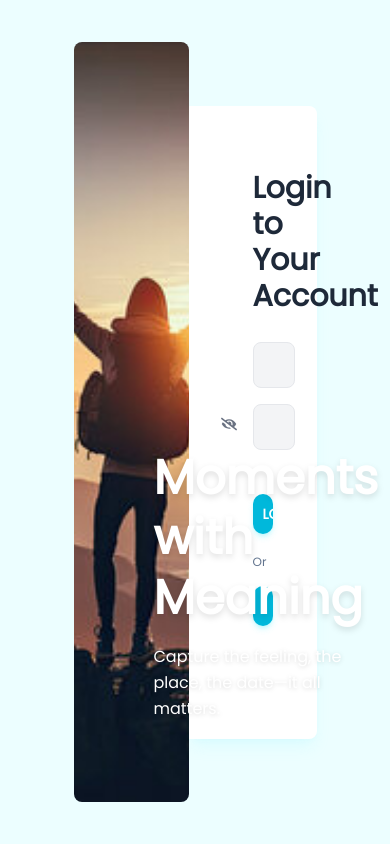
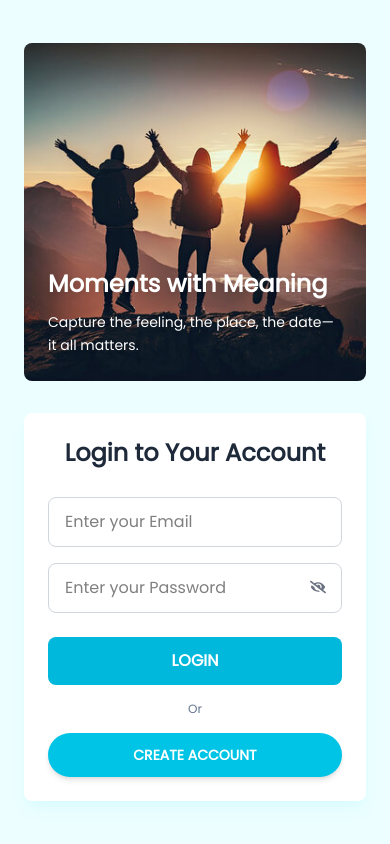
Before and after one commit to TejasBhoite0707/Travel_journel_App, a React (Vite) app in the folder Frontend/: page /login in a window 390 px wide. Built offline with nearby package versions, Linux system fonts and the light colour scheme.

Commit message:
Main Page Login SignUP Responsiveness Done

```diff
--- a/Frontend/src/Pages/Login.jsx
+++ b/Frontend/src/Pages/Login.jsx
@@ -1,10 +1,11 @@
 import React, { useEffect, useState } from 'react'
 import { useNavigate } from 'react-router-dom'
 import bgImage from '../assets/images/bg-image.jpg'
-import {FaEyeSlash,FaEye} from 'react-icons/fa'
+import { FaEyeSlash, FaEye } from 'react-icons/fa'
 import { validateEmail } from '../utils/Helper'
-import toast,{Toaster} from 'react-hot-toast'
+import toast, { Toaster } from 'react-hot-toast'
 import axiosInstance from '../utils/ApiService'
+
 const Login = () => {
   const Taglines = [
     {
@@ -49,58 +50,49 @@ const Login = () => {
     }
   ];
 
-  const navigate=useNavigate();
-  const[index,setIndex]=useState(0);
-  const[showpassword,setShowpassword]=useState(false)
-  const [password,setPassword]=useState("");
-  const [email,setEmail]=useState("");
- // const[error,setError]=useState(null);
-  console.log(password,email);
+  const navigate = useNavigate();
+  const [index, setIndex] = useState(0);
+  const [showpassword, setShowpassword] = useState(false)
+  const [password, setPassword] = useState("");
+  const [email, setEmail] = useState("");
 
-  useEffect(()=>{
-    const interval=setInterval(()=>{
-      setIndex((prev)=>(prev+1)%Taglines.length);
-    },5000);
-    return ()=>clearInterval(interval);
-  },[]);
+  useEffect(() => {
+    const interval = setInterval(() => {
+      setIndex((prev) => (prev + 1) % Taglines.length);
+    }, 5000);
+    return () => clearInterval(interval);
+  }, []);
 
-  const handleLogin=async(e)=>{
+  const handleLogin = async (e) => {
     e.preventDefault();
-if(!validateEmail(email) && !password){
+    if (!validateEmail(email) && !password) {
       toast.error("Please fill all the details");
       return;
     }
-if(!validateEmail(email)){
+    if (!validateEmail(email)) {
       toast.error("plesae Enter Valid Email");
       return;
     }
-if(!password){
+    if (!password) {
       toast.error("Please Enter Password");
       return;
     }
 
     try {
-  const response=await axiosInstance.post('/api/login',{
-    email:email,
-    password:password,
+      const response = await axiosInstance.post('/api/login', {
+        email: email,
+        password: password,
       })
-  console.log(response);
-  if(response.data && response.data.accessTokenLogin){
-    localStorage.setItem("token",response.data.accessTokenLogin)
+      if (response.data && response.data.accessTokenLogin) {
+        localStorage.setItem("token", response.data.accessTokenLogin)
       }
-  const ele=localStorage.getItem("token");
-  console.log(ele);
-
-
       toast.success("Login sucessFully")
       setEmail("");
       setPassword("");
       navigate('/dashboard');
     } catch (error) {
       console.error(error.response.data);
-
     }
-
   }
 
   return (
@@ -111,7 +103,7 @@ try {
         toastOptions={{
           duration: 3000,
           style: {
-      background: '#0f172a', // dark blue
+            background: '#0f172a',
             color: '#fff',
             padding: '14px 20px',
             borderRadius: '10px',
@@ -119,83 +111,84 @@ try {
             boxShadow: '0 4px 14px rgba(0,0,0,0.15)',
           },
           success: {
-      style: {
-        background: '#059669', // teal green
-      },
+            style: { background: '#059669' },
           },
           error: {
-      style: {
-        background: '#dc2626', // red
-      },
+            style: { background: '#dc2626' },
           },
         }}
       />
 
-<div className=' login-ui-box from-cyan-400 to-blue-600 absolute rotate-[30deg] right-[-80px] top-[-100px] blur-2xl opacity-60 animate-pulse' />
+      {/* Background gradient shapes */}
+      <div className='login-ui-box from-cyan-400 to-blue-600 absolute rotate-[30deg] right-[-80px] top-[-100px] blur-2xl opacity-60 animate-pulse' />
       <div className='login-ui-box from-blue-500 to-indigo-600 absolute rotate-[45deg] bottom-[-100px] left-[-80px] blur-2xl opacity-60 animate-pulse' />
 
-      <div className='container h-screen flex items-center justify-center px-20 mx-auto'>
-        <div className='w-2/4 h-[90vh] flex items-end  bg-cover bg-center rounded-lg p-10 z-50' style={{backgroundImage:  `url(${bgImage})`}} >
-          <div className='relative z-10 p-10 text-white'>
-          <h4 className='text-5xl font-bold leading-tight drop-shadow-md '>
+      {/* Container */}
+      <div className='container h-screen flex flex-col lg:flex-row items-center justify-center px-6 lg:px-20 mx-auto gap-8'>
+
+        {/* Left: Background Image + Tagline */}
+        <div className='w-full lg:w-2/4 h-[40vh] lg:h-[90vh] flex items-end bg-cover bg-center rounded-lg p-6 lg:p-10 z-50'
+          style={{ backgroundImage: `url(${bgImage})` }} >
+          <div className='relative z-10 text-white'>
+            <h4 className='text-2xl sm:text-3xl lg:text-5xl font-bold leading-tight drop-shadow-md'>
               {Taglines[index].title}
             </h4>
-    <p className='text-base mt-4 leading-relaxed max-w-md drop-shadow-sm '>
+            <p className='text-sm sm:text-base mt-3 lg:mt-4 leading-relaxed max-w-md drop-shadow-sm'>
               {Taglines[index].description}
             </p>
           </div>
         </div>
-        <div className='w-2/4 h-[75vh] bg-white rounded-r-lg relative p-16 shadow-lg shadow-cyan-200/20'>
+
+        {/* Right: Form */}
+        <div className='w-full lg:w-2/4 h-auto lg:h-[75vh] bg-white rounded-lg lg:rounded-r-lg relative p-6 sm:p-10 lg:p-16 shadow-lg shadow-cyan-200/20'>
           <form onSubmit={handleLogin}>
-    <h4 className='text-3xl font-bold mb-7 text-gray-800'>Login to Your Account</h4>
+            <h4 className='text-2xl sm:text-3xl font-bold mb-7 text-gray-800 text-center lg:text-left'>
+              Login to Your Account
+            </h4>
 
             <input
               type='text'
               value={email}
-      onChange={(e)=>setEmail(e.target.value)}
+              onChange={(e) => setEmail(e.target.value)}
               name='email'
               placeholder='Enter your Email'
-      className='input-box w-full px-4 py-3 mb-4 rounded-lg border border-gray-300 focus:outline-none focus:ring-2 focus:ring-cyan-400 transition-all duration-200'
-    /><br />
+              className='w-full px-4 py-3 mb-4 rounded-lg border border-gray-300 focus:outline-none focus:ring-2 focus:ring-cyan-400 transition-all duration-200'
+            />
+
             <div className='relative'>
               <input
-      type={showpassword ?  'text':'password'}
+                type={showpassword ? 'text' : 'password'}
                 value={password}
-      onChange={(e)=>setPassword(e.target.value)}
+                onChange={(e) => setPassword(e.target.value)}
                 name='password'
                 placeholder='Enter your Password'
-      className='input-box w-full px-4 py-3 mb-6 rounded-lg border border-gray-300 focus:outline-none focus:ring-2 focus:ring-cyan-400 transition-all duration-200'
+                className='w-full px-4 py-3 mb-6 rounded-lg border border-gray-300 focus:outline-none focus:ring-2 focus:ring-cyan-400 transition-all duration-200'
               />
-    <div className=' absolute right-4 top-1/3 transform -translate-y-1/2 text-gray-500 cursor-pointer'
-    onClick={()=>setShowpassword(!showpassword)}
+              <div
+                className='absolute right-4 top-1/3 transform -translate-y-1/2 text-gray-500 cursor-pointer'
+                onClick={() => setShowpassword(!showpassword)}
               >
-{!showpassword?<FaEyeSlash/>:<FaEye/>}
+                {!showpassword ? <FaEyeSlash /> : <FaEye />}
               </div>
             </div>
-{/* {error && <p className='text-red-500 text-xs pb-0'>{error}</p>} */}
-   <br />
 
             <input
               type='submit'
               value='LOGIN'
-      className='btn-primary w-full py-3 bg-cyan-500 text-white rounded-lg hover:bg-cyan-600 transition-all duration-200 font-semibold cursor-pointer'
+              className='w-full py-3 bg-cyan-500 text-white rounded-lg hover:bg-cyan-600 transition-all duration-200 font-semibold cursor-pointer'
             />
 
             <p className='text-xs text-center my-4 text-slate-500'>Or</p>
+          </form>
 
-
-  </form>
           <input
-
             value="CREATE ACCOUNT"
             onClick={() => navigate('/signup')}
-  className=" btn-primary w-full py-3 bg-[#00C4E5] text-white rounded-full text-sm font-bold text-center
+            className="w-full py-3 bg-[#00C4E5] text-white rounded-full text-sm font-bold text-center
                        hover:bg-[#00B2D4] transition-all duration-200 cursor-pointer
                        flex items-center justify-center shadow-md"
           />
-
         </div>
-
       </div>
     </div>
   )
```
Also changed, not shown: Frontend/src/Home/Home.jsx (+58 -44 lines), Frontend/src/Pages/Signup.jsx (+57 -42 lines). Lines whose indentation alone changed are shown as unchanged.
